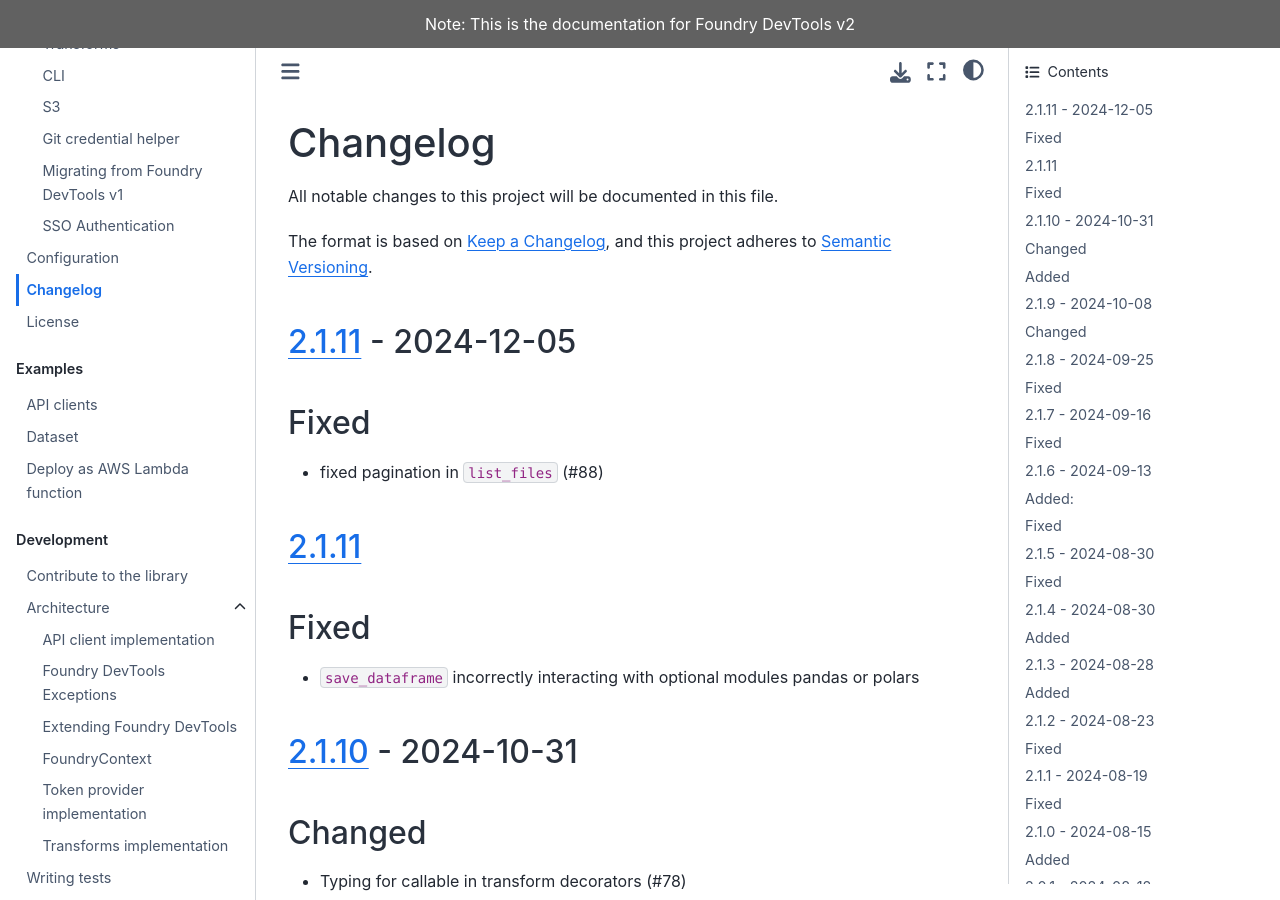
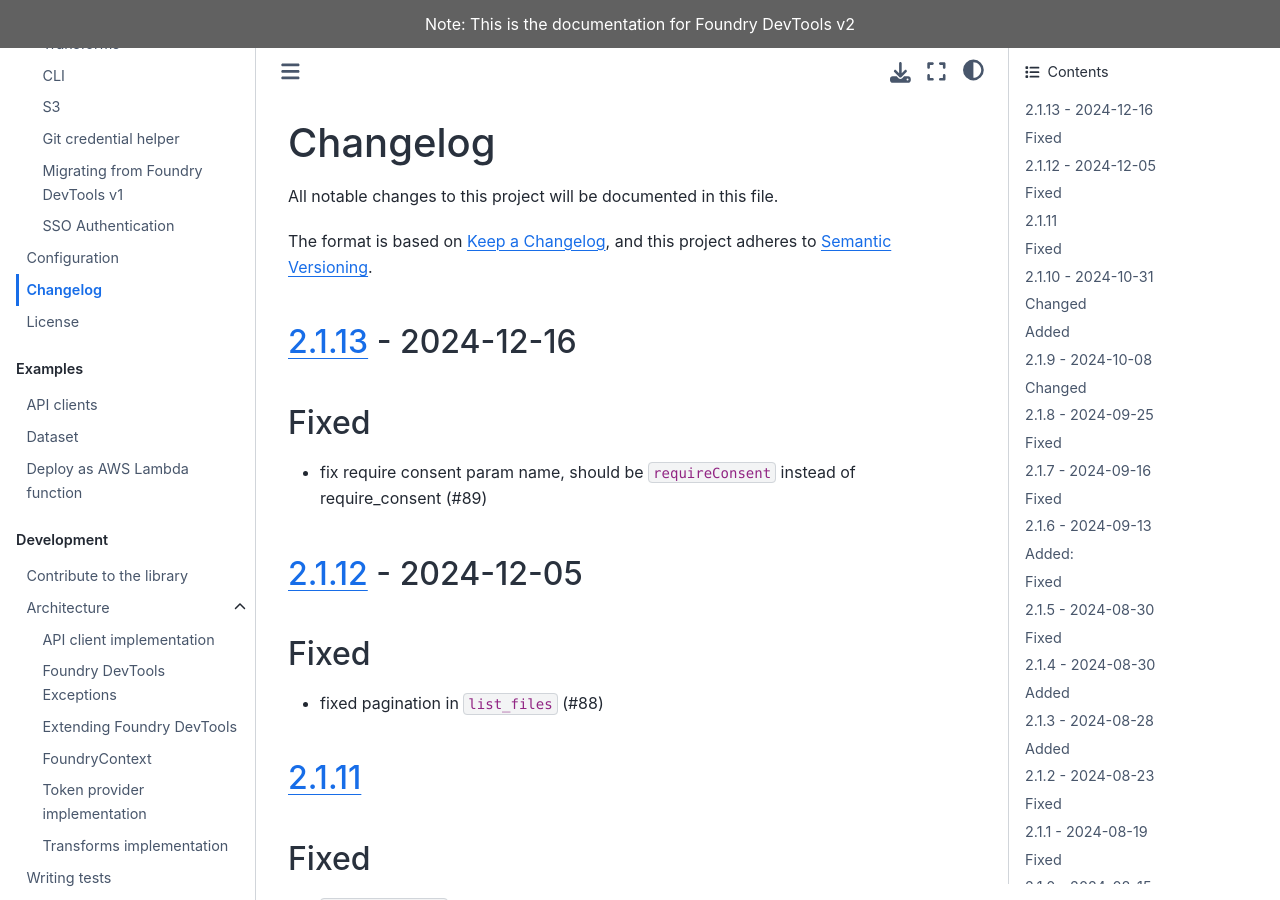
Before and after one commit to emdgroup/foundry-dev-tools, a Sphinx documentation site: the page built from docs/changelog.md, in a window 1280 px wide and 900 px high. Built offline with Sphinx 7.4.7 and the Sphinx Book theme 1.1.4, drawn with Linux system fonts in a browser that asks for light colours; pages that are not in the unit, such as notebooks, are missing from menus; the version number is read from the project's files by our own code.

Commit message:
feat: release v2.1.13

```diff
--- a/docs/changelog.md
+++ b/docs/changelog.md
@@ -5,7 +5,12 @@ All notable changes to this project will be documented in this file.
 The format is based on [Keep a Changelog],
 and this project adheres to [Semantic Versioning].
 
-## [2.1.11] - 2024-12-05
+## [2.1.13] - 2024-12-16
+
+## Fixed
+- fix require consent param name, should be `requireConsent` instead of require_consent (#89)
+
+## [2.1.12] - 2024-12-05
 
 ## Fixed
 - fixed pagination in `list_files` (#88)
@@ -316,6 +321,7 @@ and this project adheres to [Semantic Versioning].
 [Keep a Changelog]: https://keepachangelog.com/en/1.0.0/
 [Semantic Versioning]: https://semver.org/spec/v2.0.0.html
 
+[2.1.13]: https://github.com/emdgroup/foundry-dev-tools/compare/v2.1.12...v2.1.13
 [2.1.12]: https://github.com/emdgroup/foundry-dev-tools/compare/v2.1.11...v2.1.12
 [2.1.11]: https://github.com/emdgroup/foundry-dev-tools/compare/v2.1.10...v2.1.11
 [2.1.10]: https://github.com/emdgroup/foundry-dev-tools/compare/v2.1.9...v2.1.10
```
